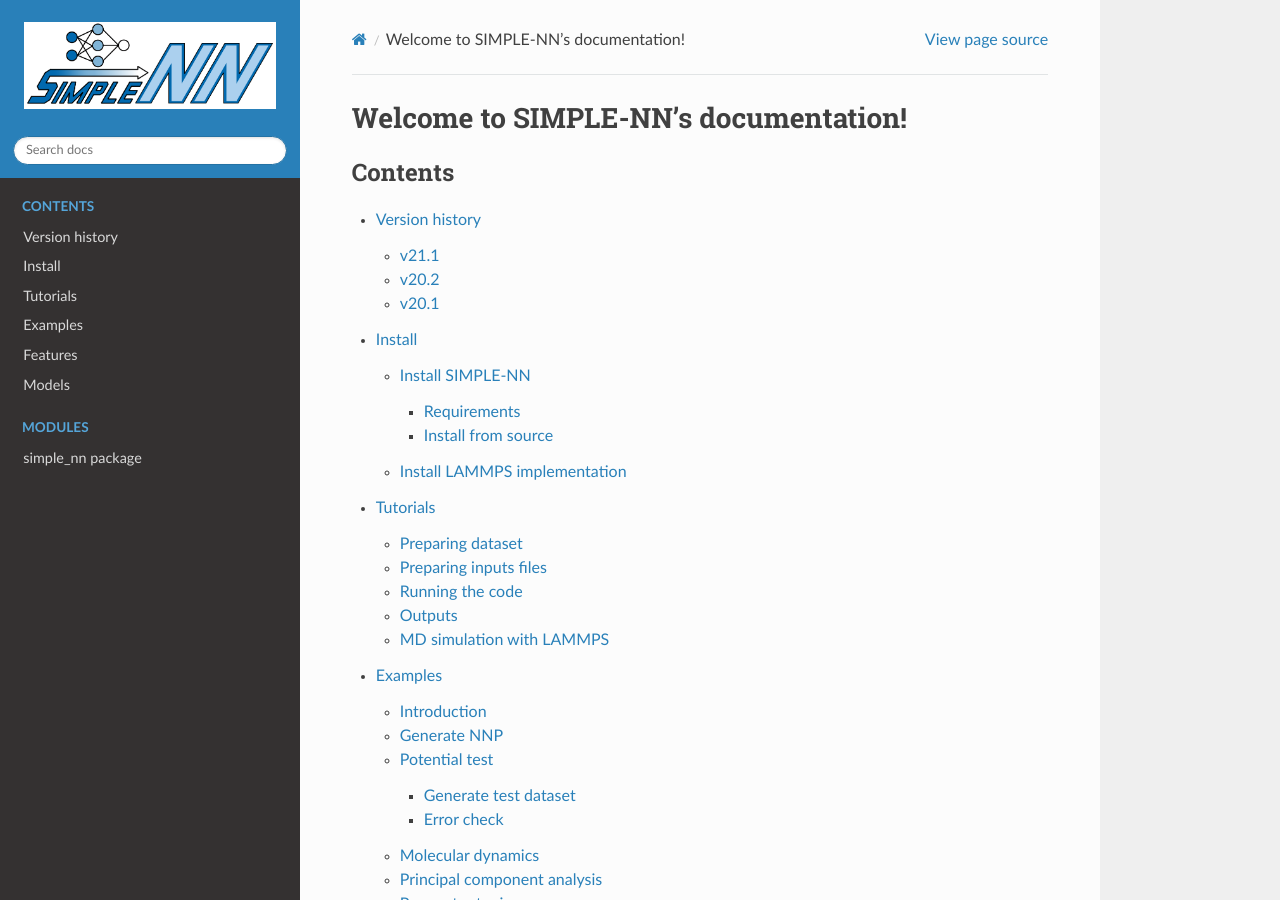
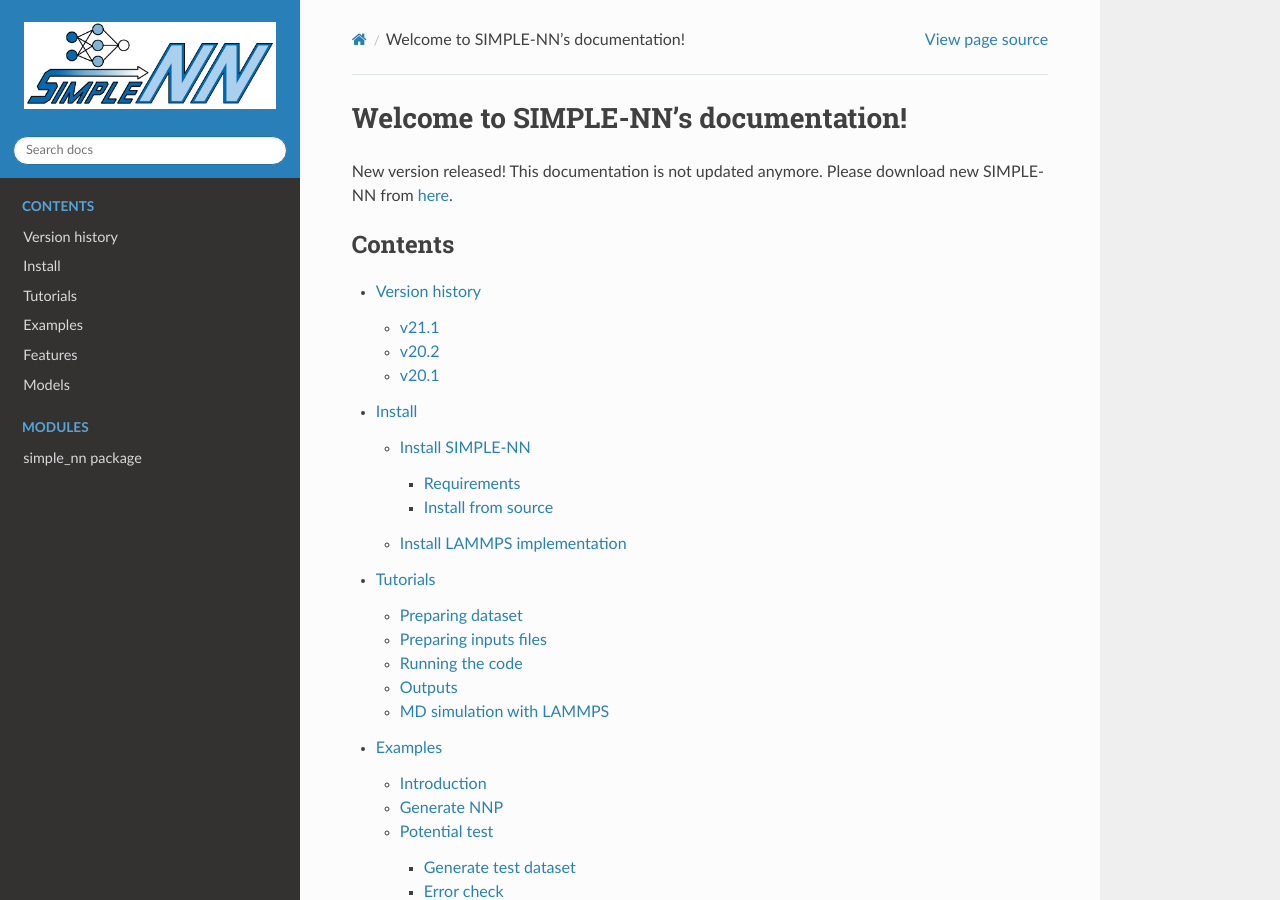
Before and after one commit to MDIL-SNU/SIMPLE-NN, a Sphinx documentation site: the page built from docs/index.rst, in a window 1280 px wide and 900 px high. Built offline with Sphinx 7.4.7 and the Read the Docs theme 2.0.0, drawn with Linux system fonts in a browser that asks for light colours.

Commit message:
Update docs

```diff
--- a/docs/index.rst
+++ b/docs/index.rst
@@ -5,6 +5,12 @@
 
 Welcome to SIMPLE-NN's documentation!
 =====================================
+
+New version released!
+This documentation is not updated anymore.
+Please download new SIMPLE-NN from `here`_.
+
+.. _here: https://github.com/MDIL-SNU/SIMPLE-NN_v2
 
 .. toctree::
    :maxdepth: 4
```
